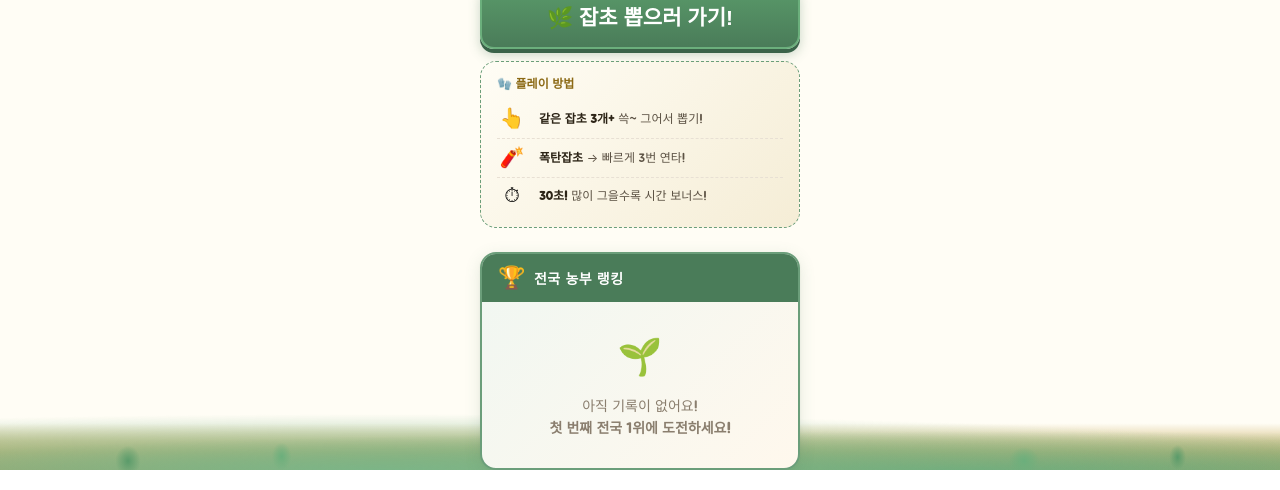
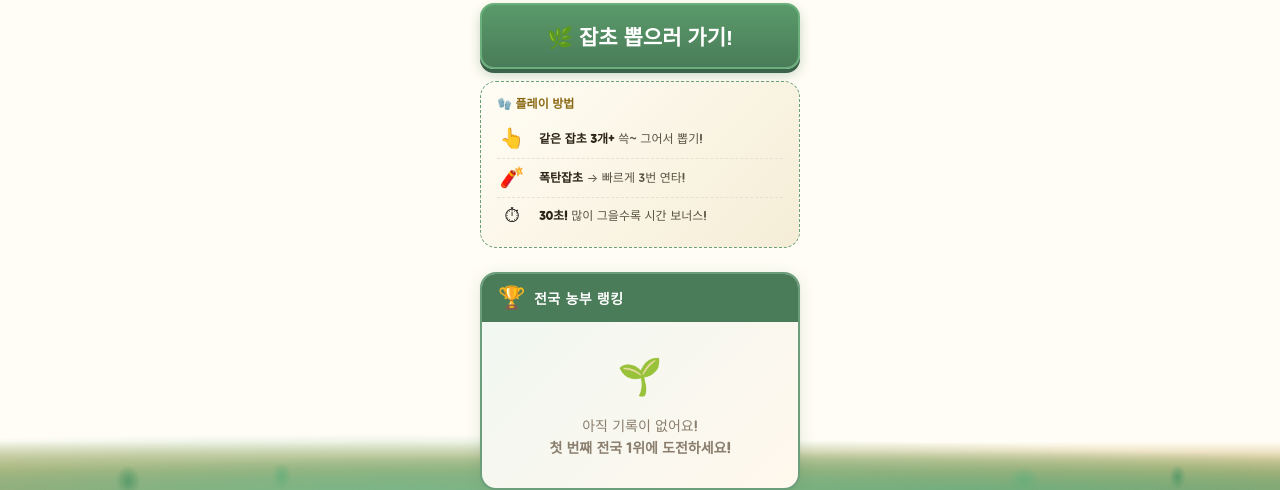
Before and after one commit to ssuksak/weed_puller, a website: page index.html in a window 1280 px wide. Shown: the part 915-1405 px from the top of the page. Drawn offline with Linux system fonts and the light colour scheme; no server answers.

Commit message:
fix: 메인화면 상단 여백 16→36px

```diff
--- a/index.html
+++ b/index.html
@@ -590,7 +590,7 @@
   <div id="hud-level" class="hidden"></div>
 
   <!-- Start Screen -->
-  <div id="start-screen" class="screen-overlay" style="padding-top:16px;justify-content:flex-start">
+  <div id="start-screen" class="screen-overlay" style="padding-top:36px;justify-content:flex-start">
     <!-- 사운드 버튼: 우측 상단 -->
     <button id="btn-sound" style="position:absolute;top:10px;right:10px;background:rgba(255,253,245,0.85);border:1px solid var(--farm-gray100);border-radius:8px;padding:5px 10px;font-size:11px;color:var(--farm-gray500);cursor:pointer;pointer-events:auto;font-family:Jua,sans-serif;z-index:21">🔊 ON</button>
 
```
Also changed, not shown: dist/web/index.html, screenshots/31_margin.png (added), 7 other files.
